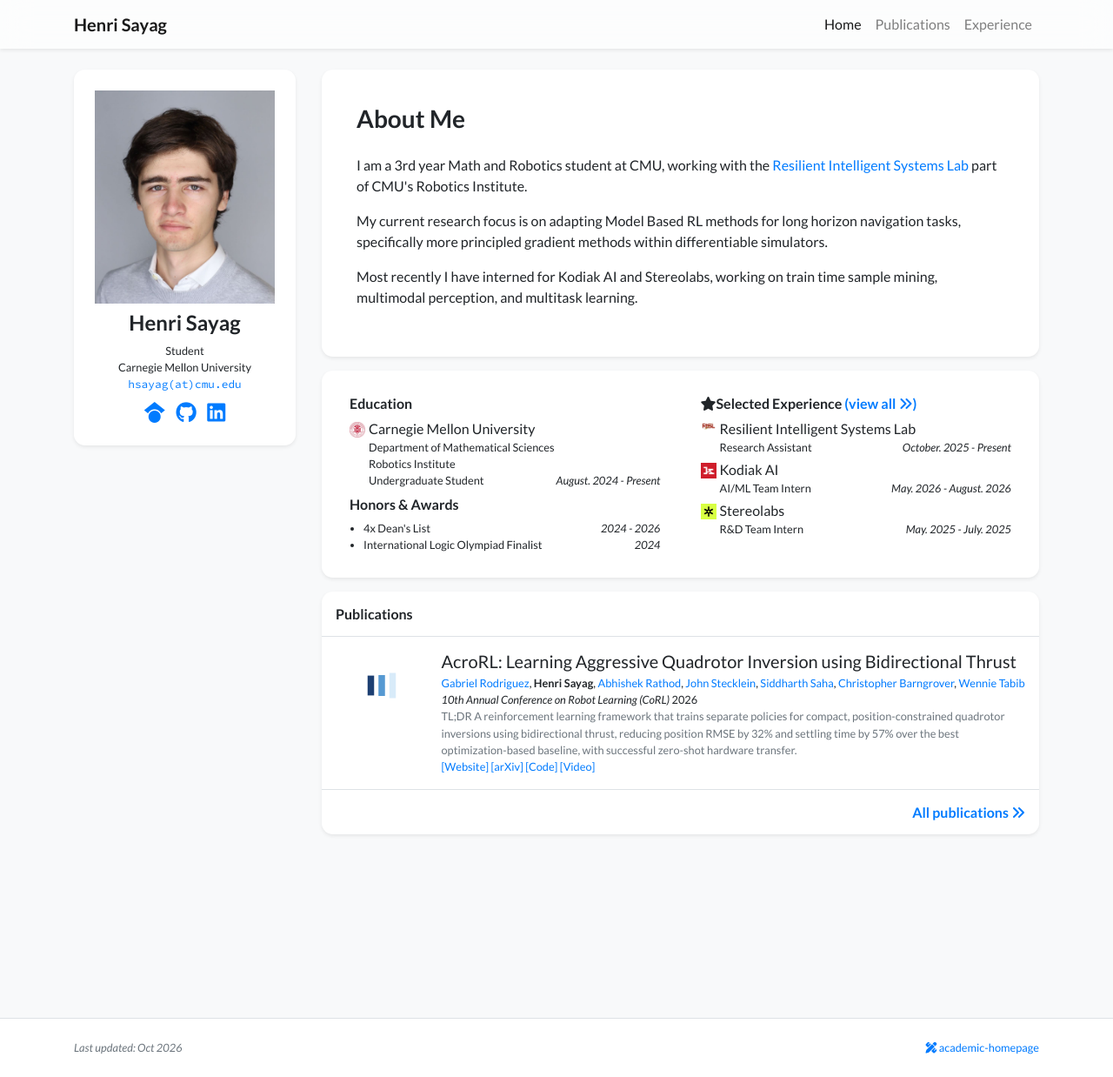
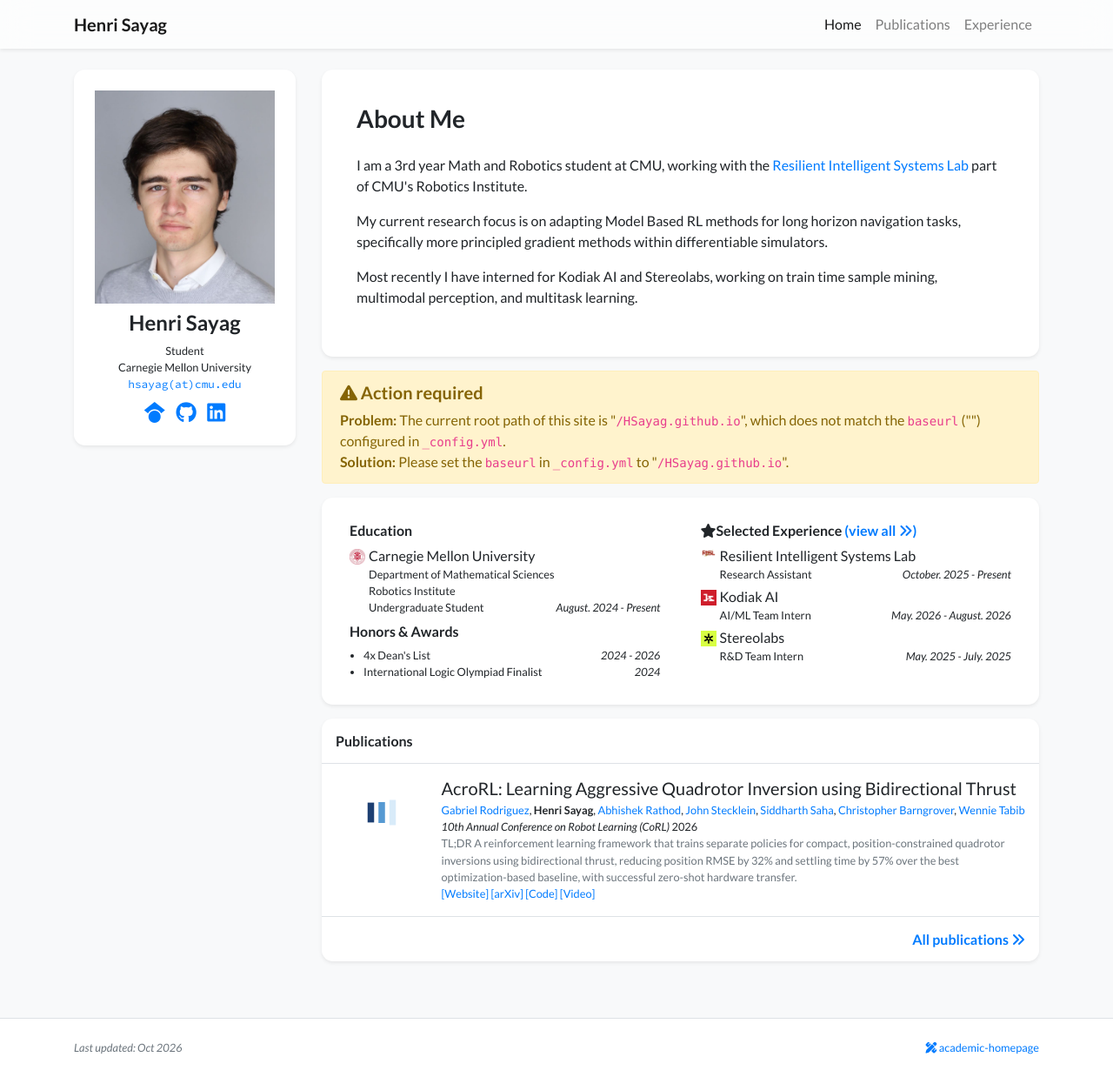
Before and after one commit to HSayag/HSayag.github.io, a Jekyll site: the page built from index.html, in a window 1280 px wide and 1238 px high. Shown: the whole window at 87% size. Built offline with Jekyll 4.4.1, drawn with Linux system fonts in a browser that asks for light colours; nearby versions of some CDN libraries; a style sheet for code colours, icons or effects is not loaded.

Commit message:
set baseurl for deployment

```diff
--- a/_config.yml
+++ b/_config.yml
@@ -13,8 +13,8 @@
 # you will see them accessed via {{ site.title }}, {{ site.email }}, and so on.
 # You can create any custom variable you would like, and they will be accessible
 # in the templates via {{ site.myvariable }}.
-baseurl: "/academic-homepage" # the subpath of your site, e.g. /blog
-
+# baseurl: "/academic-homepage" # the subpath of your site, e.g. /blog
+baseurl: ""
 # Build settings
 markdown: kramdown
 plugins:
```
